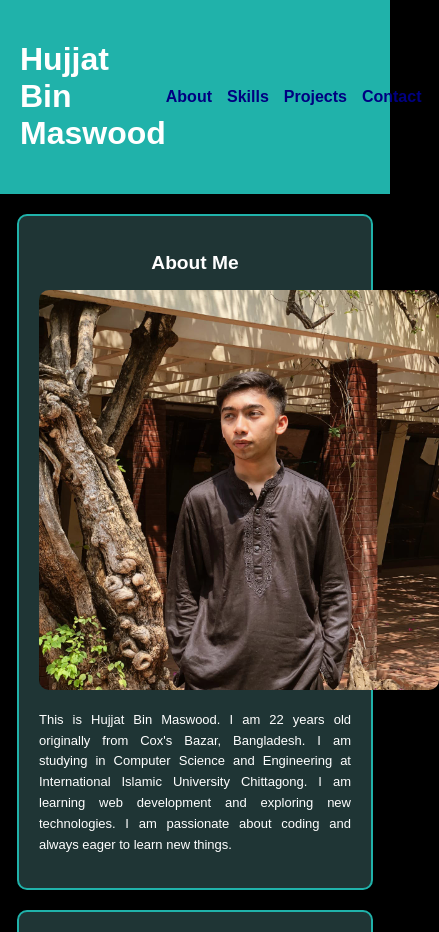
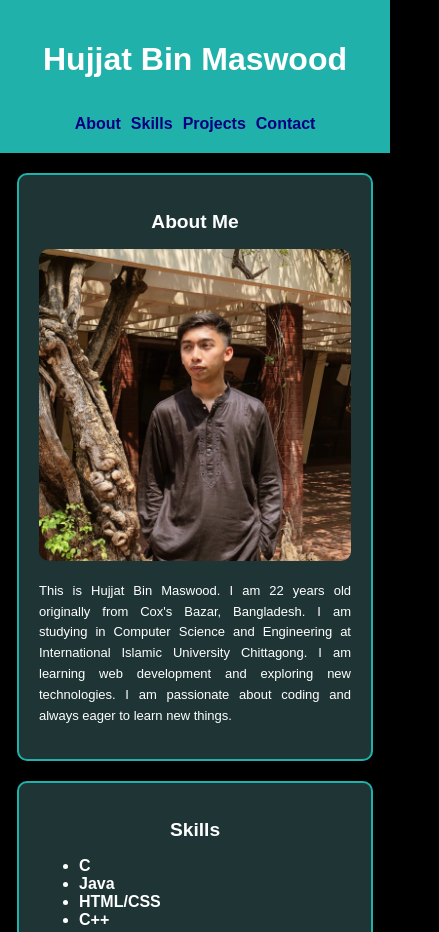
Before and after one commit to hujjat22/mini-project-1, a plain HTML site: page index.html in a window 390 px wide. Shown: the top 932 px of the page, 439 px wide, since content can reach past the window. Drawn offline with Linux system fonts and the light colour scheme.

Commit message:
Fix mobile layout

```diff
--- a/style.css
+++ b/style.css
@@ -122,3 +122,26 @@ footer {
     text-align: center;
     color: white;
 }
+@media (max-width: 600px) {
+
+    header {
+        flex-direction: column;
+        gap: 15px;
+        text-align: center;
+    }
+
+    nav {
+        flex-wrap: wrap;
+        justify-content: center;
+        gap: 10px;
+    }
+
+    .card {
+        width: 80%;
+    }
+
+    img {
+        max-width: 100%;
+        height: auto;
+    }
+}
```
